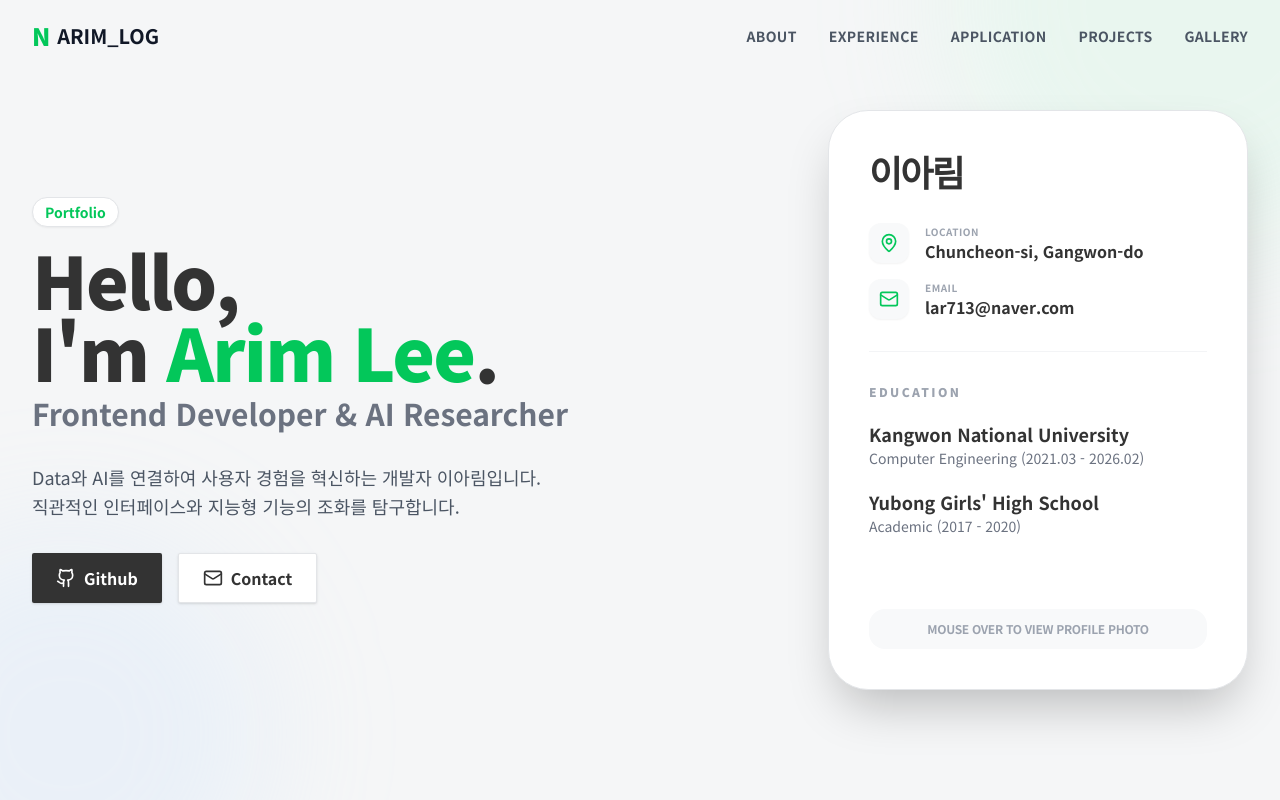
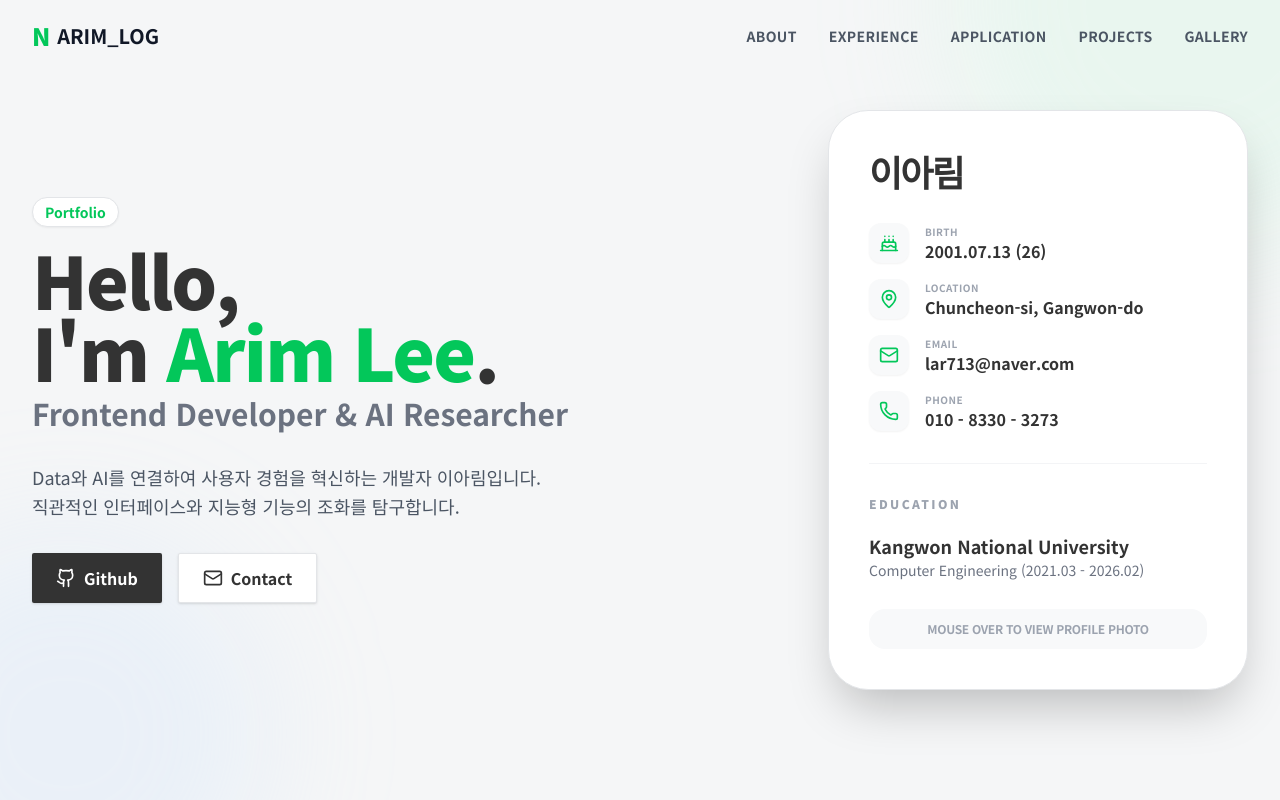
Before and after one commit to arieum/naver-cloud--portfolio, a React (Vite) app: page / in a window 1280 px wide. Shown: the top 800 px of the page. Built offline with nearby package versions, Linux system fonts and the light colour scheme.

Commit message:
[fix] Update profile

```diff
--- a/components/Hero.tsx
+++ b/components/Hero.tsx
@@ -1,7 +1,7 @@
 import React from 'react';
 import { motion } from 'framer-motion';
 import { PERSONAL_INFO, IMG_PROFILE } from '../constants';
-import { Github, Mail, MapPin } from 'lucide-react';
+import { Cake, Github, Mail, MapPin, Phone } from 'lucide-react';
 
 const Hero: React.FC = () => {
   return (
@@ -73,8 +73,10 @@ const Hero: React.FC = () => {
                 </div>
 
                 <div className="space-y-4">
+                   <InfoRow icon={<Cake size={20} className="text-[#03C75A]" />} label="Birth" value={PERSONAL_INFO.birth} />
                    <InfoRow icon={<MapPin size={20} className="text-[#03C75A]" />} label="Location" value={PERSONAL_INFO.address} />
                    <InfoRow icon={<Mail size={20} className="text-[#03C75A]" />} label="Email" value={PERSONAL_INFO.email} />
+                   <InfoRow icon={<Phone size={20} className="text-[#03C75A]" />} label="PHone" value={PERSONAL_INFO.phone} />
                 </div>
 
                 <div className="pt-8 border-t border-gray-100">
@@ -83,10 +85,6 @@ const Hero: React.FC = () => {
                     <div>
                       <p className="text-lg font-bold text-[#333]">Kangwon National University</p>
                       <p className="text-sm text-gray-500">Computer Engineering (2021.03 - 2026.02)</p>
-                    </div>
-                    <div>
-                      <p className="text-lg font-bold text-[#333]">Yubong Girls' High School</p>
-                      <p className="text-sm text-gray-500">Academic (2017 - 2020)</p>
                     </div>
                   </div>
                 </div>
```
